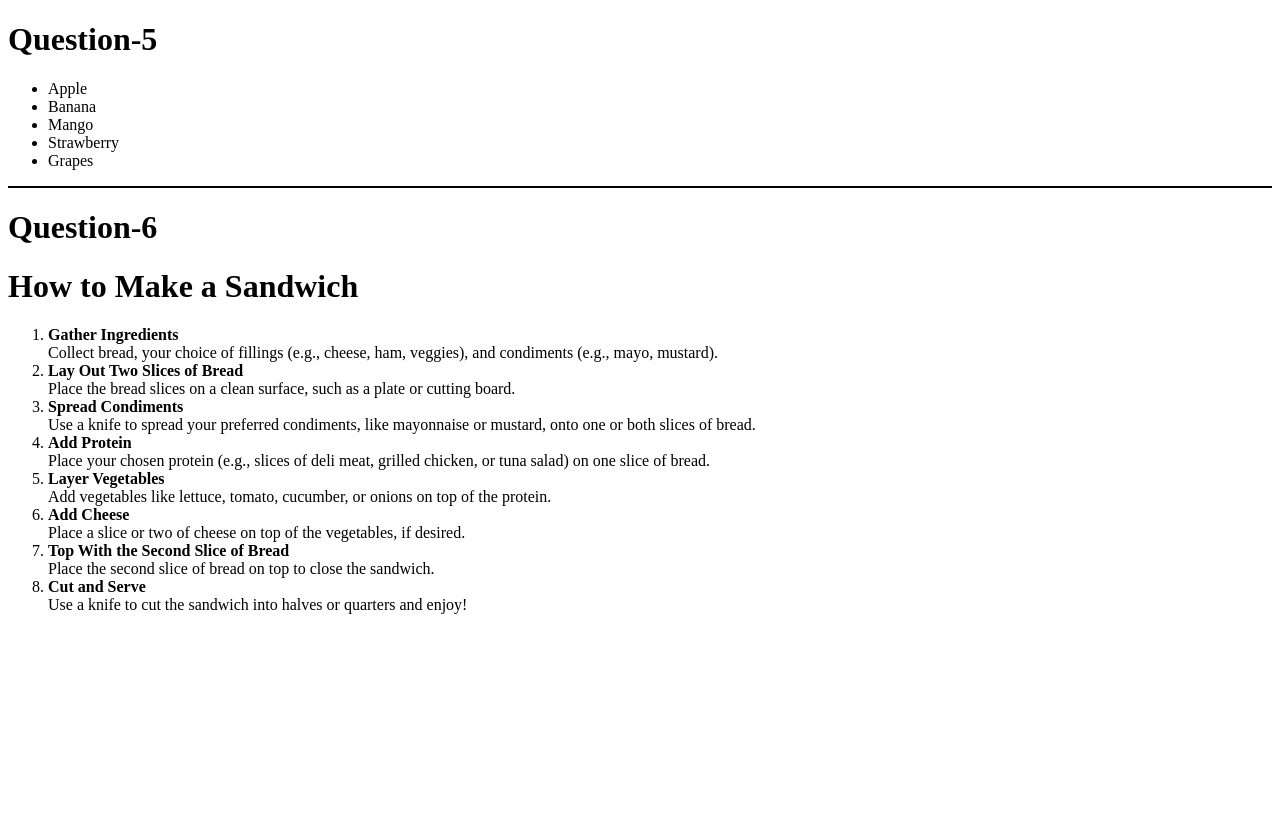
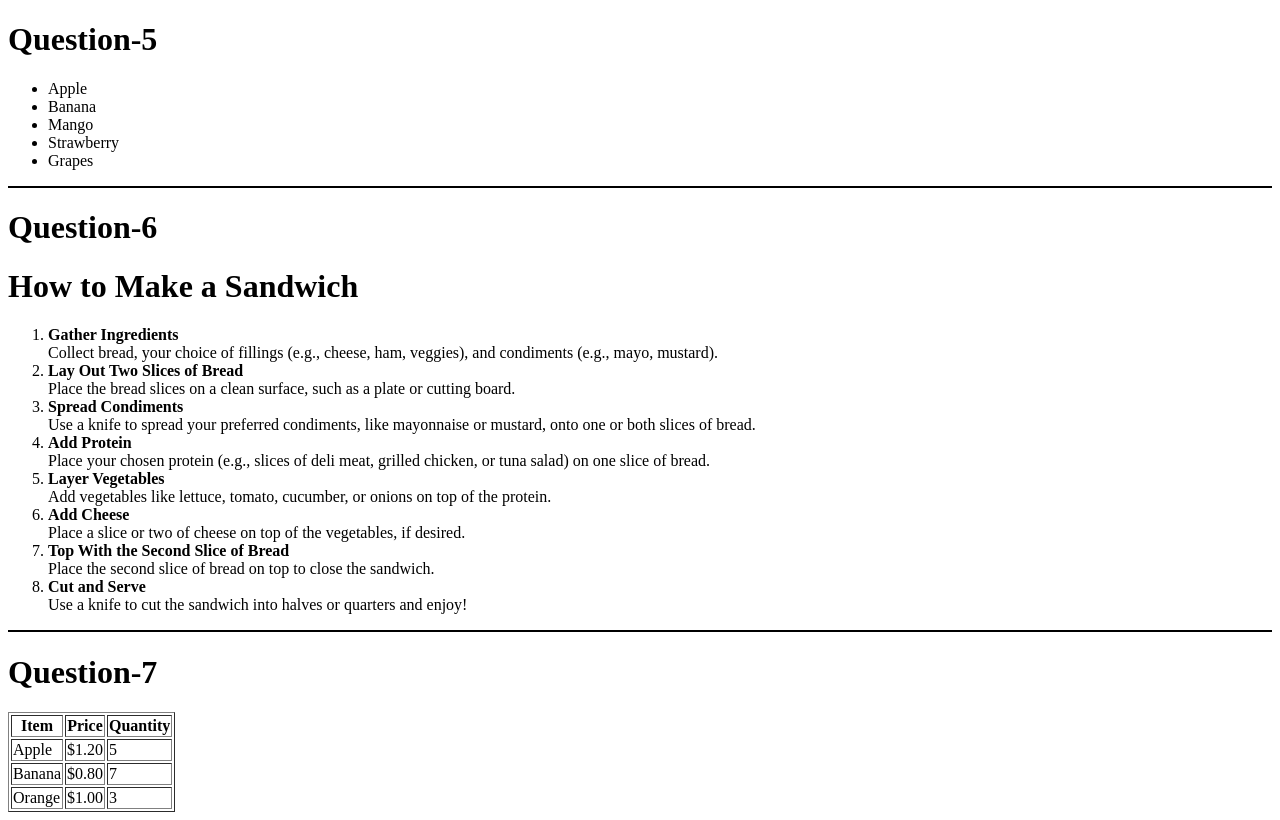
Before and after one commit to Sai08-2005/list, a plain HTML site: page index.html in a window 1280 px wide. Drawn offline with Linux system fonts and the light colour scheme.

Commit message:
first commit

```diff
--- a/index.html
+++ b/index.html
@@ -31,7 +31,30 @@
         <li><strong>Top With the Second Slice of Bread</strong><br>Place the second slice of bread on top to close the sandwich.</li>
         <li><strong>Cut and Serve</strong><br>Use a knife to cut the sandwich into halves or quarters and enjoy!</li>
     </ol>
-
+    <hr color="black">
+<h1>Question-7</h1>
+    <table border="1">
+      <tr>
+        <th>Item</th>
+        <th>Price</th>
+        <th>Quantity</th>
+      </tr>
+      <tr>
+        <td>Apple</td>
+        <td>$1.20</td>
+        <td>5</td>
+      </tr>
+      <tr>
+        <td>Banana</td>
+        <td>$0.80</td>
+        <td>7</td>
+      </tr>
+      <tr>
+        <td>Orange</td>
+        <td>$1.00</td>
+        <td>3</td>
+      </tr>
+    </table>
 
 </body>
 </html>
```
